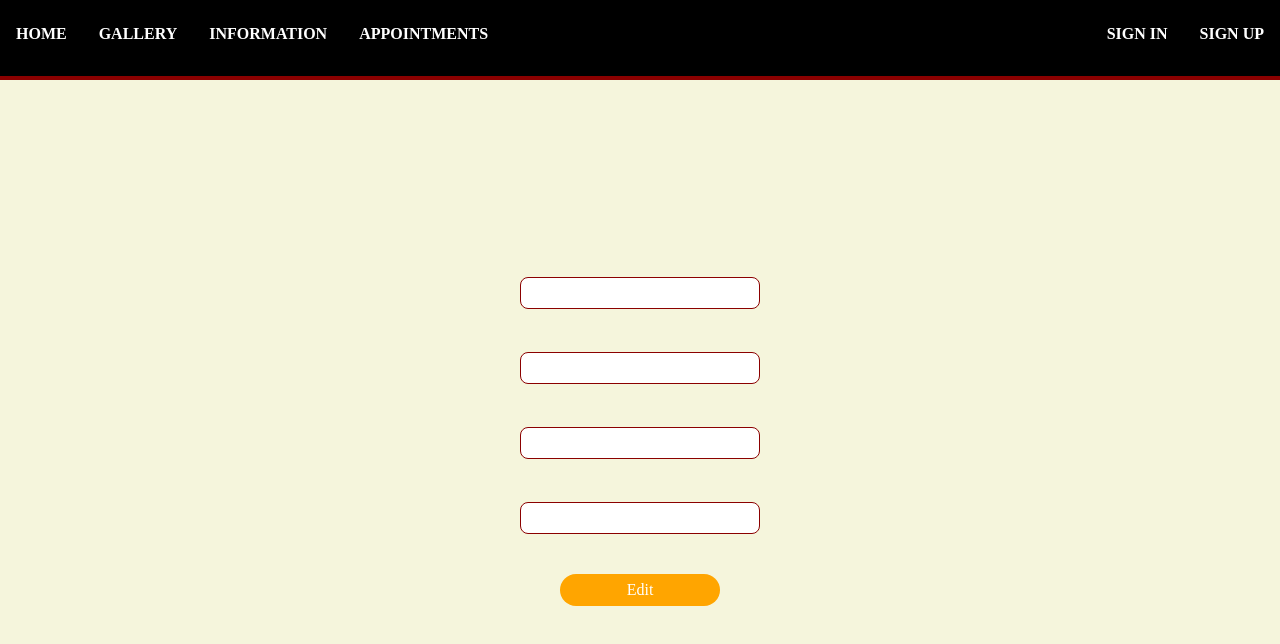
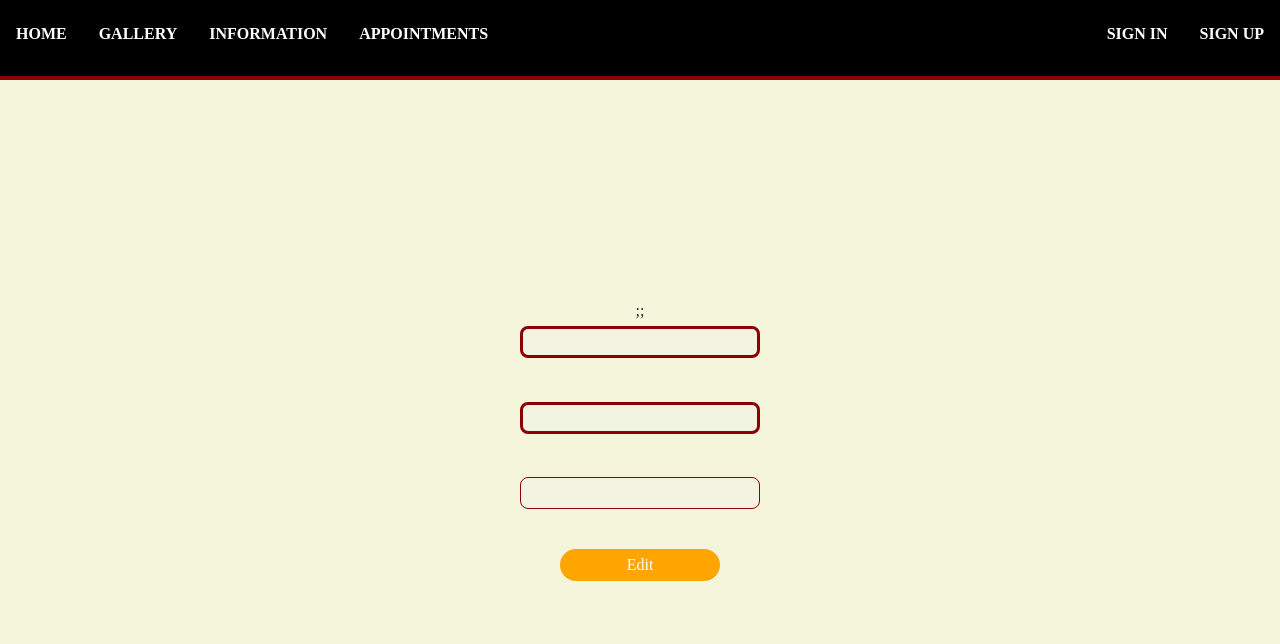
Before and after one commit to VALDITOR/Tattoo-Studio-Frontend, a React (Vite) app: page /profile in a window 1280 px wide. Shown: the top 644 px of the page. Built offline with nearby package versions, Linux system fonts and the light colour scheme.

Commit message:
Feature: Watch profile data in Profile page

```diff
--- a/src/common/CustomInput/CustomInput.jsx
+++ b/src/common/CustomInput/CustomInput.jsx
@@ -1,17 +1,18 @@
 import React from 'react'
 import './CustomInput.css'
 
-export const CustomInput = ({design, type, name, placeholder, functionProp, functionBlur}) => {
-     return (
-         <input
+export const CustomInput = ({ disabled, design, type, name, placeholder, value, functionProp, functionBlur }) => {
+    return (
+        <input
+            disabled={disabled}
             className={design}
             type={type}
             name={name}
             placeholder={placeholder}
-            // value={}
-            onChange={(e)=>functionProp(e)}
-            onBlur={(e)=>functionBlur(e)}
-         />
+            value={value || undefined}
+            onChange={(e) => functionProp(e)}
+            onBlur={(e) => functionBlur(e)}
+        />
 
-     )
+    )
 }
--- a/src/pages/Profile/Profile.jsx
+++ b/src/pages/Profile/Profile.jsx
@@ -15,17 +15,16 @@ export const Profile = () => {
 
   //Variables de estado con hook useState en las que voy a guardar los valores de los input
   const [profile, setProfile] = useState({
+    name: datosRdxUser.credentials.name,
+    surname: datosRdxUser.credentials.surname,
     email: datosRdxUser.credentials.email,
-    firstName: datosRdxUser.credentials.firstName,
-    lastName: datosRdxUser.credentials.lastName,
-    gender: datosRdxUser.credentials.gender,
   });
 
   const [profileError, setProfileError] = useState({
+    nameError: '',
+    surnameError: '',
     emailError: '',
-    firstNameError: '',
-    lastNameError: '',
-    genderError: '',
+    passwordError: '',
   });
 
   const [isEnabled, setIsEnabled] = useState(true);
@@ -33,7 +32,6 @@ export const Profile = () => {
   useEffect(() => {
     //RDX se puede seguir como un hook de useState... por lo tanto seguimos
 
-    console.log(datosRdxUser);
   }, [datosRdxUser]);
 
   const errorCheck = (e) => {
@@ -64,15 +62,17 @@ export const Profile = () => {
 
   return (
     <div className="profileDesign">
+      {console.log("hola")};
+      {console.log(profile)};
       <CustomInput
         disabled={isEnabled}
         design={`inputDesign ${
           profileError.firstNameError !== "" ? "inputDesignError" : ""
         }`}
         type={"text"}
-        name={"firstName"}
+        name={"name"}
         placeholder={""}
-        value={profile.firstName}
+        value={profile.name}
         functionProp={functionHandler}
         functionBlur={errorCheck}
       />
@@ -82,9 +82,9 @@ export const Profile = () => {
           profileError.lastNameError !== "" ? "inputDesignError" : ""
         }`}
         type={"text"}
-        name={"lastName"}
+        name={"surname"}
         placeholder={""}
-        value={profile.lastName}
+        value={profile.surname}
         functionProp={functionHandler}
         functionBlur={errorCheck}
       />
@@ -100,18 +100,6 @@ export const Profile = () => {
         functionProp={functionHandler}
         functionBlur={errorCheck}
       />
-      <CustomInput
-        disabled={isEnabled}
-        design={`inputDesign ${
-          profileError.genderError !== "" ? "inputDesignError" : ""
-        }`}
-        type={"text"}
-        name={"gender"}
-        placeholder={""}
-        value={profile.gender}
-        functionProp={functionHandler}
-        functionBlur={errorCheck}
-      />
       {
         isEnabled
         ? (<div className="editDesign" onClick={()=>setIsEnabled(!isEnabled)}>Edit</div>)
--- a/src/services/apiCalls.js
+++ b/src/services/apiCalls.js
@@ -20,3 +20,8 @@ export const bringTattoo = async () => {
 
     return await axios.get(`http://localhost:5050/gallery/all`);
 }
+
+export const bringProfile = async () => {
+
+    return await axios.get(`https://localhost:5050/customer/profile`);
+}
```
